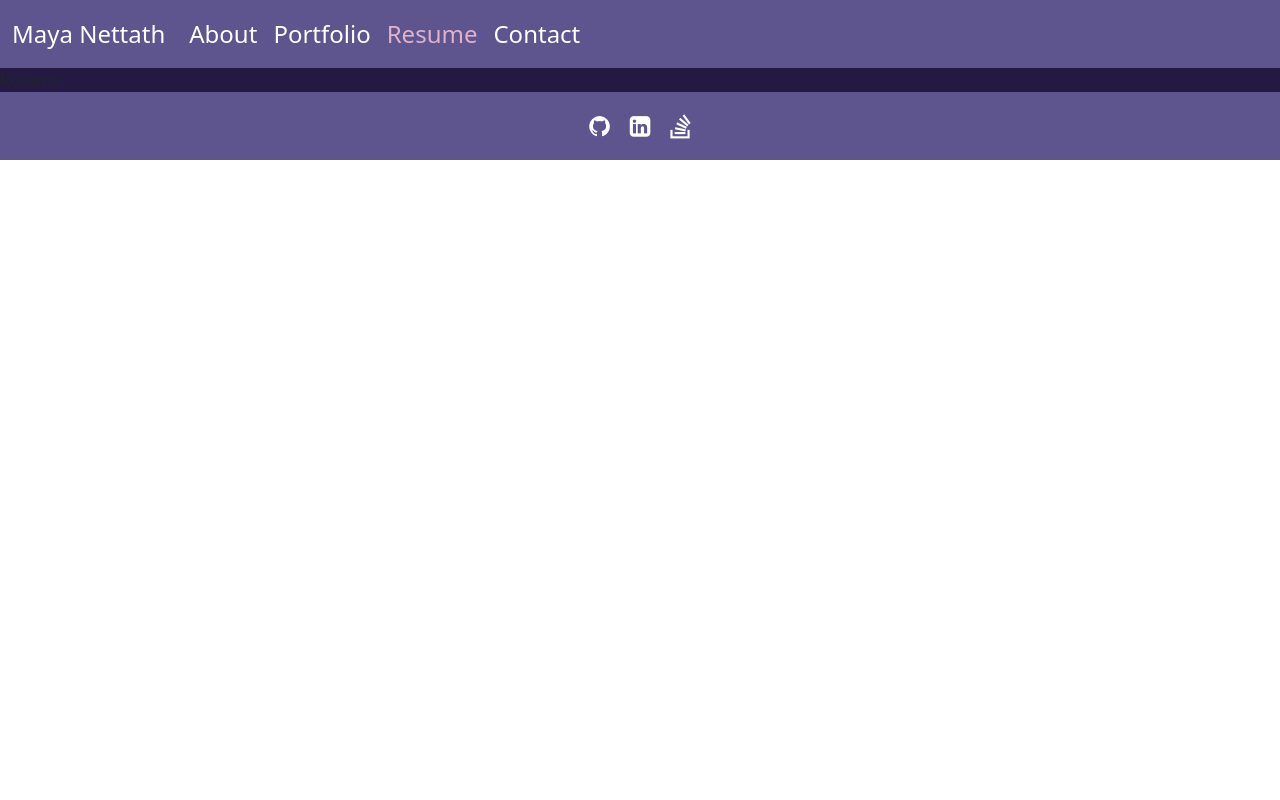
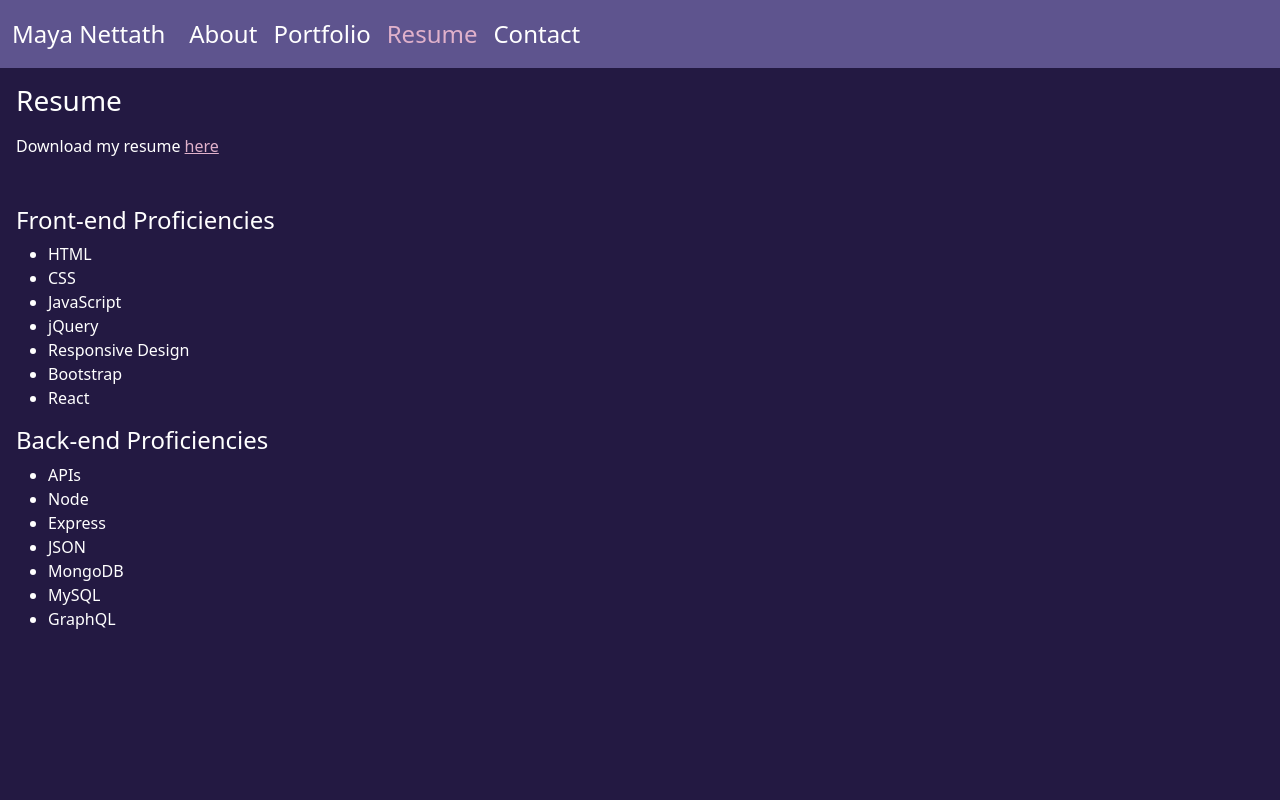
Before and after one commit to mnettath/react-portfolio, a React (Vite) app: page /resume in a window 1280 px wide. Shown: the top 800 px of the page. Built offline with nearby package versions, Linux system fonts and the light colour scheme.

Commit message:
resume page now has downloadable link and list of proficiencies

```diff
--- a/src/App.css
+++ b/src/App.css
@@ -6,7 +6,7 @@
 }
 
 .navbar-nav .nav-link.active,
-.navbar-nav .nav-link.show {
+.navbar-nav .nav-link.show, .resume-text a {
   color: #e0b1cb;
 }
 
@@ -19,7 +19,7 @@ h3 {
   background-color: white;
 }
 
-.about-text {
+.about-text, .resume-text {
   color: white;
 }
 
--- a/src/pages/Resume.jsx
+++ b/src/pages/Resume.jsx
@@ -1,7 +1,39 @@
 import React from "react";
 
 const Resume = () => {
-  return <div>Resume</div>;
+  return (
+    <div className="mt-3 mx-3 vh-100">
+      <h3 className="mb-3">Resume</h3>
+      <div className="resume-text">
+        <p className="mb-5">
+          Download my resume&nbsp;
+          <a href="public\Bootcamp Resume.pdf" download>
+             here
+          </a>
+        </p>
+        <h4>Front-end Proficiencies</h4>
+        <ul>
+          <li>HTML</li>
+          <li>CSS</li>
+          <li>JavaScript</li>
+          <li>jQuery</li>
+          <li>Responsive Design</li>
+          <li>Bootstrap</li>
+          <li>React</li>
+        </ul>
+        <h4>Back-end Proficiencies</h4>
+        <ul>
+          <li>APIs</li>
+          <li>Node</li>
+          <li>Express</li>
+          <li>JSON</li>
+          <li>MongoDB</li>
+          <li>MySQL</li>
+          <li>GraphQL</li>
+        </ul>
+      </div>
+    </div>
+  );
 };
 
 export default Resume;
```
Also changed, not shown: 1 other file (tests, documents, lock files or other folders).
